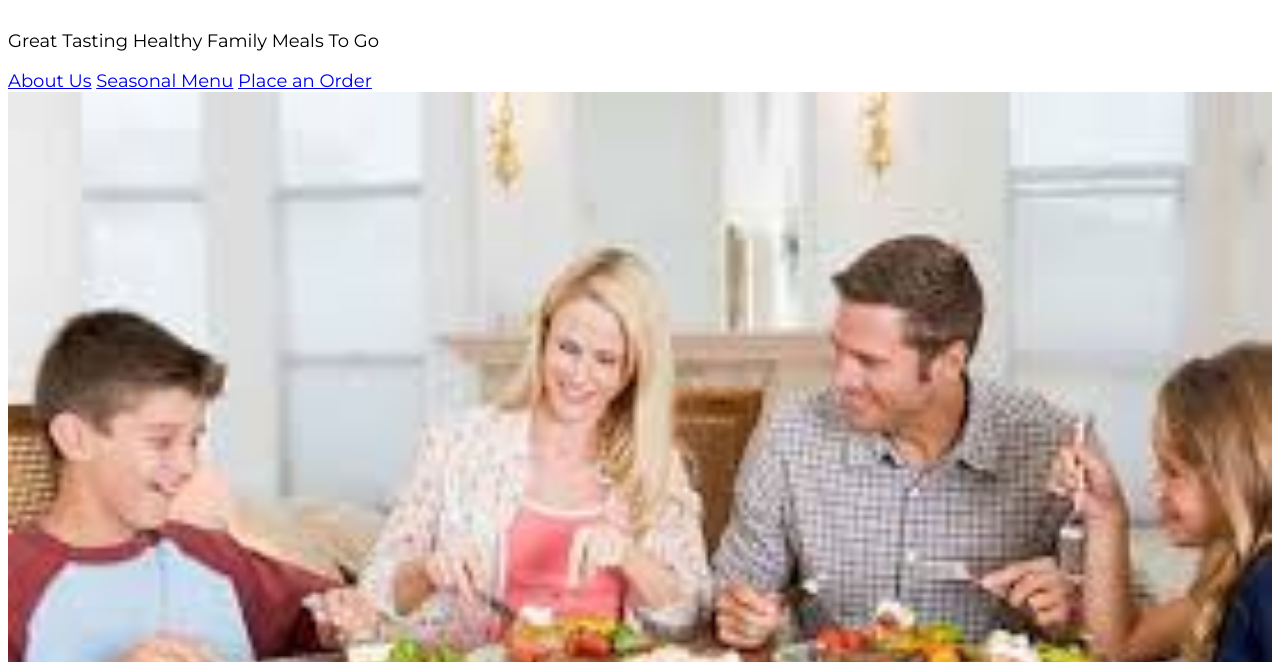
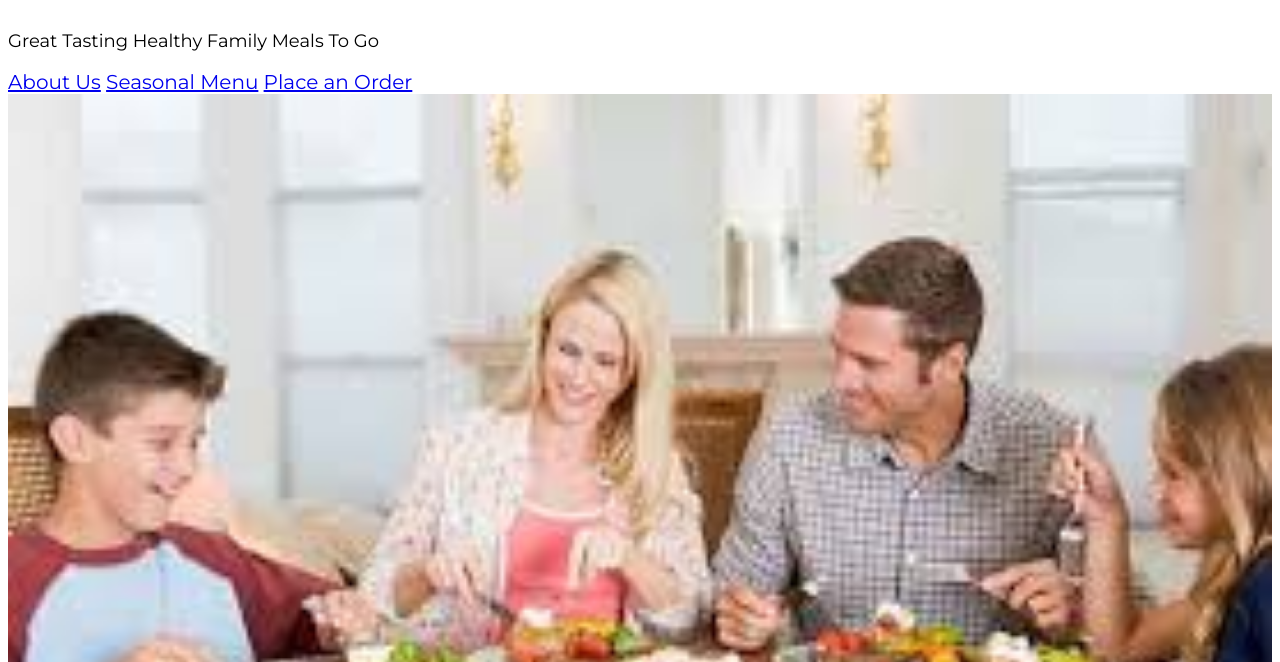
Before and after one commit to cmburkart/cmburkart.github.io, a plain HTML site: page unit_6/unit6.html in a window 1280 px wide. Shown: the part 138-800 px from the top of the page. Drawn offline with Linux system fonts and the light colour scheme.

Commit message:
correction 4

```diff
--- a/unit_6/css/style.css
+++ b/unit_6/css/style.css
@@ -16,7 +16,7 @@ h2 {
 	font-color: 3BE3E6
 	Background: black
 }
-nav # {
+nav {
 	float: left;
 	margin: 5em,5em,5em,5em;
 	font-size: 20px;
```
